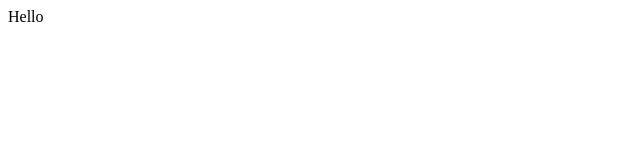
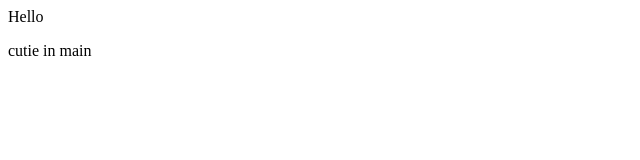
Before and after one commit to devavratapatel/demo-repo, a plain HTML site: page index.html in a window 1280 px wide. Shown: the full height of the page, 0-640 px from the left. Drawn offline with Linux system fonts and the light colour scheme.

Commit message:
understanding clash in branches

```diff
--- a/index.html
+++ b/index.html
@@ -1 +1,3 @@
 <div>Hello</div>
+
+<p>cutie in main</p>
```
